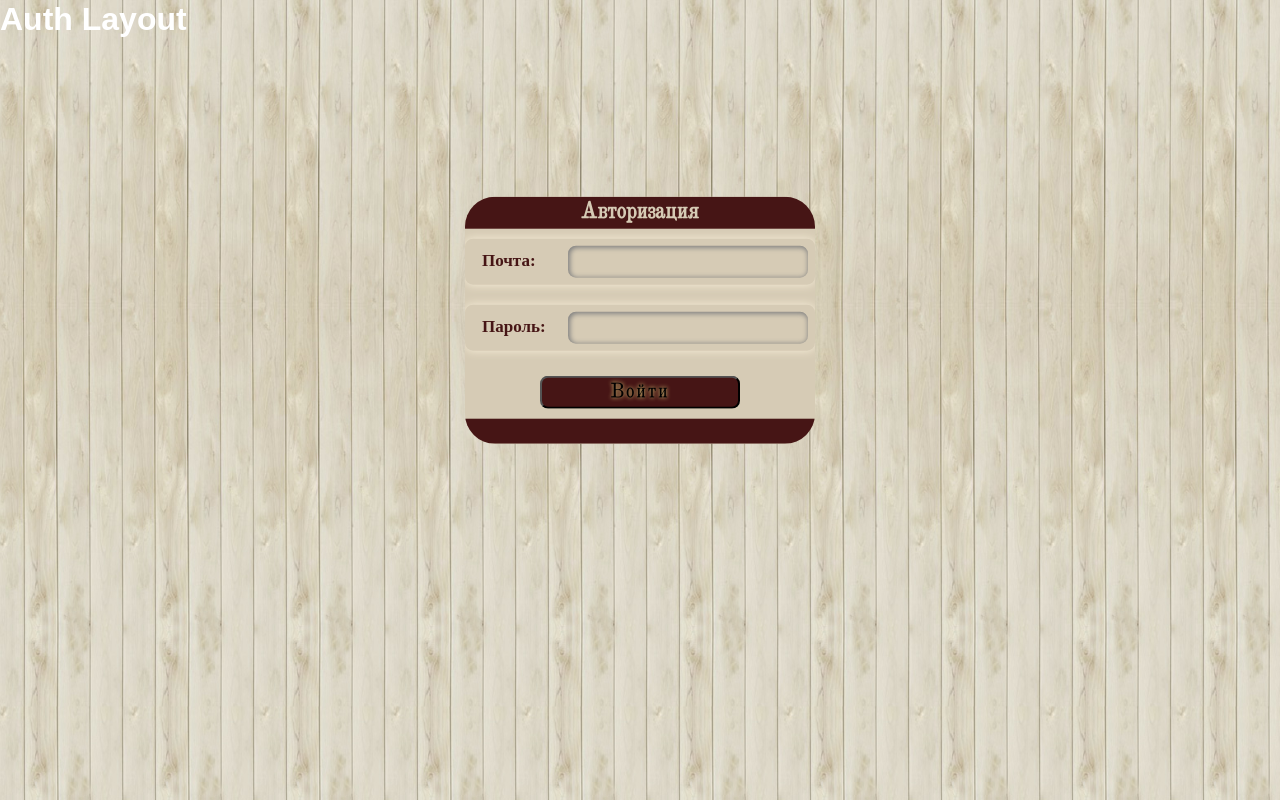
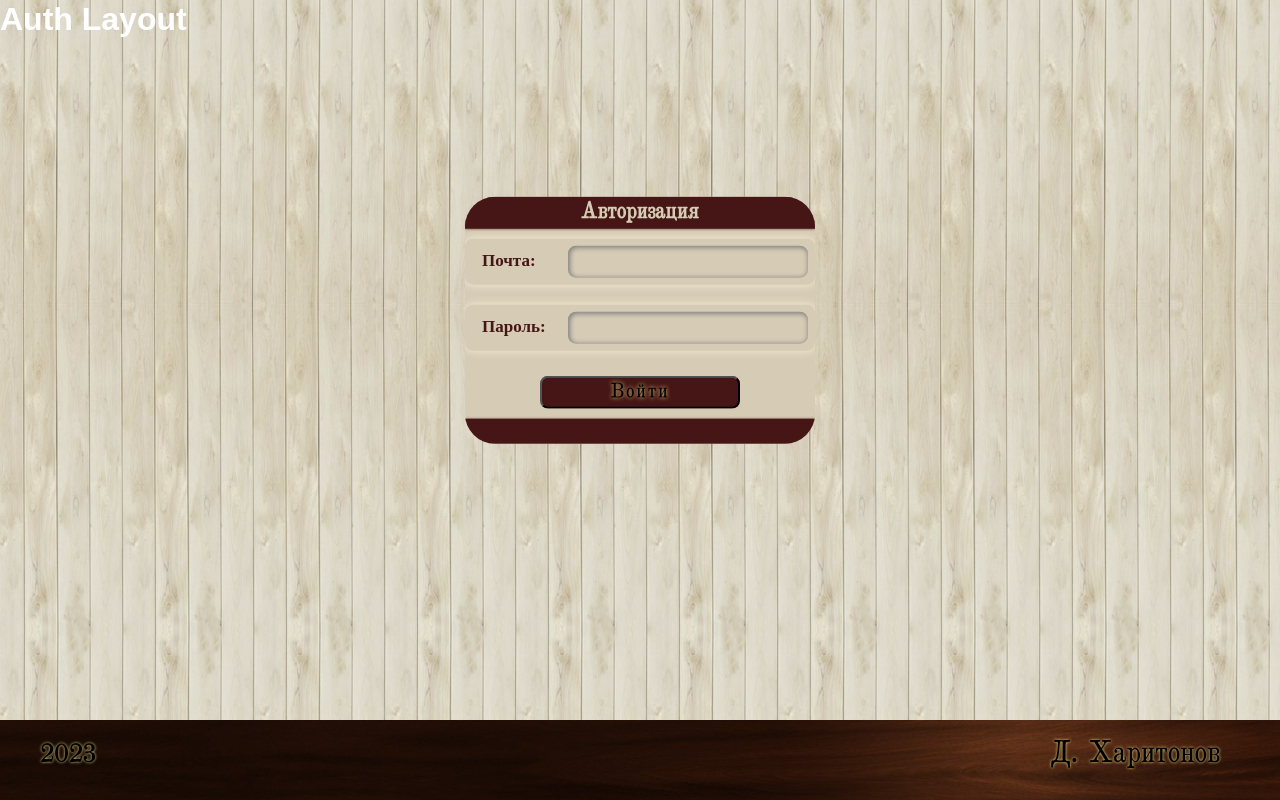
Before and after one commit to dimitrianderi/my-library, a Vue app: page /auth in a window 1280 px wide. Built offline with nearby package versions, Linux system fonts and the light colour scheme; a web font is replaced by a local one.

Commit message:
feat: add main components

```diff
--- a/src/App.vue
+++ b/src/App.vue
@@ -1,15 +1,17 @@
 <template>
   <component :is="layout + '-layout'" v-if="layout"></component>
+  <the-footer></the-footer>
 </template>
 
 <script>
 import { computed } from 'vue'
 import { useRoute } from 'vue-router'
-import AuthLayout from './layouts/AuthLayout.vue'
-import MainLayout from './layouts/MainLayout.vue'
+import AuthLayout from '@/layouts/AuthLayout.vue'
+import MainLayout from '@/layouts/MainLayout.vue'
+import TheFooter from '@/components/ui/TheFooter.vue'
 
 export default {
-  components: { AuthLayout, MainLayout },
+  components: { AuthLayout, MainLayout, TheFooter },
   setup() {
     const route = useRoute()
 
--- /dev/null
+++ b/src/components/ui/TheFooter.vue
@@ -0,0 +1,19 @@
+<template>
+  <footer class="footer">
+    <div class="container">
+      <span class="footer__text">2023</span>
+      <a
+        class="footer__text github"
+        href="https://github.com/dimitrianderi"
+        target="_blank"
+        >Д. Харитонов</a
+      >
+    </div>
+  </footer>
+</template>
+
+<script>
+export default {}
+</script>
+
+<style></style>
--- /dev/null
+++ b/src/components/ui/TheHeader.vue
@@ -0,0 +1,21 @@
+<template>
+  <header>
+    <h1>Моя библиотека</h1>
+    <div class="header"></div>
+  </header>
+  <h2 class="title">Выйти</h2>
+</template>
+
+<script>
+export default {}
+</script>
+
+<style lang="scss" scoped>
+@import '@/styles/index.scss';
+  .title {
+    width: 90%;
+    margin: 0 auto;
+    border-radius: 15px 15px 0 0;
+    text-align: end;
+  }
+</style>
--- /dev/null
+++ b/src/components/ui/TheMain.vue
@@ -0,0 +1,21 @@
+<template>
+  <h2 class="title">Список ваших книг</h2>
+  <main class="main">
+    <div class="main__books">
+      <span id="error">Тут пусто</span>
+      <div class="main__container"></div>
+    </div>
+  </main>
+</template>
+
+<script>
+export default {}
+</script>
+
+<style lang="scss" scoped>
+.title {
+  width: 90%;
+  margin: 0 auto;
+  text-align: start;
+}
+</style>
--- a/src/layouts/MainLayout.vue
+++ b/src/layouts/MainLayout.vue
@@ -1,10 +1,13 @@
 <template>
-  <h1>Main Layout</h1>
+  <the-header></the-header>
   <router-view></router-view>
 </template>
 
 <script>
-export default {}
+import TheHeader from '@/components/ui/TheHeader.vue'
+export default {
+  components: { TheHeader },
+}
 </script>
 
 <style></style>
--- a/src/styles/common/settings.scss
+++ b/src/styles/common/settings.scss
@@ -10,6 +10,9 @@ $white: #fff;
 $scarlet: #f19ea3;
 
 $main-background: '@/assets/img/background.jpg';
+$flower-left: '@/assets/img/flower-left.png';
+$flower-right: '@/assets/img/flower-right.png';
+$bas-relief: '@/assets/img/basrelief.jpg';
 
 @mixin btn($width: 200px, $radius: 8px, $size: 16px, $shadow-width: 0) {
   width: $width;
@@ -53,11 +56,7 @@ $main-background: '@/assets/img/background.jpg';
   text-align: center;
   background-color: $brown;
   padding: 5px 10px;
-
-  &:last-of-type {
-    align-self: flex-end;
-    height: 25px;
-  }
+  box-shadow: 0 0 3px $brown;
 }
 
 @mixin form-control() {
--- a/src/styles/index.scss
+++ b/src/styles/index.scss
@@ -3,6 +3,9 @@
 @import '@/styles/common/default.scss';
 @import '@/styles/ui/auth.scss';
 @import '@/styles/ui/scroll.scss';
+@import '@/styles/ui/header.scss';
+@import '@/styles/ui/main.scss';
+@import '@/styles/ui/footer.scss';
 
 body {
   color: $white;
--- /dev/null
+++ b/src/styles/ui/footer.scss
@@ -0,0 +1,50 @@
+.footer {
+  margin-top: 15px;
+  width: 100%;
+  height: 80px;
+  background: #dfd8c8cc;
+  display: flex;
+  padding: 0;
+  z-index: +100;
+  overflow: hidden;
+  font-family: 'Blokgauz';
+  font-style: italic;
+  background-image: url($bas-relief);
+  background: linear-gradient(to top, transparent 95%);
+  position: fixed;
+  bottom: 0;
+}
+
+@media (max-width: 500px) {
+  .footer {
+    height: 150px;
+    padding-bottom: 20px;
+  }
+}
+
+/* ============================== TEXT ==================================== */
+
+.footer__text {
+  font-family: 'Blokgauz';
+  font-size: 24px;
+  font-weight: 400;
+  font-style: normal;
+  line-height: 2;
+  color: $dark;
+  text-shadow: 0 0 3px $gold;
+  margin-right: 20px;
+  transition: all 0.5s ease;
+}
+
+.github:hover,
+.github:focus {
+  color: $gold;
+  text-shadow: 0 0 10px $white;
+  cursor: pointer;
+}
+
+/* ============================= LOGO ======================================= */
+
+.footer__logo {
+  height: 50px;
+}
--- /dev/null
+++ b/src/styles/ui/header.scss
@@ -0,0 +1,42 @@
+header {
+  padding: 20px 0;
+  background-image: url($bas-relief);
+  background-size: 220%;
+  top: 0;
+  background-color: $brown;
+  width: 80%;
+  z-index: 0;
+  margin: 0 auto;
+  position: relative;
+  font-family: 'Blokgauz';
+
+  &::before,
+  &::after {
+    content: '';
+    position: absolute;
+    top: 0;
+    background-position: bottom;
+    background-size: 100%;
+    object-fit: cover;
+    height: 100%;
+    width: 95px;
+  }
+
+  &::before {
+    left: 0;
+    background-image: url($flower-left);
+  }
+
+  &::after {
+    right: 0;
+    background-image: url($flower-right);
+  }
+
+  h1 {
+    font-size: 40px;
+    font-weight: 800;
+    color: $dark;
+    text-align: center;
+    text-shadow: 0 0 5px $gold;
+  }
+}
--- /dev/null
+++ b/src/styles/ui/main.scss
@@ -0,0 +1,44 @@
+.main {
+  width: 90%;
+  margin: 0 auto;
+  flex-grow: 1;
+  background-color: $cream;
+  box-shadow: 0 0 3px $brown;
+  border-bottom-left-radius: 15px;
+  border-bottom-right-radius: 15px;
+  display: flex;
+  justify-content: center;
+  align-items: center;
+
+  &__books {
+    width: 100%;
+    padding: 20px;
+    display: flex;
+    flex-direction: column;
+    justify-content: center;
+  }
+
+  &__container {
+    max-width: 100%;
+    display: grid;
+    grid-template-columns: repeat(auto-fill, minmax(400px, 1fr));
+    gap: 3rem;
+    justify-content: center;
+  }
+}
+
+#error {
+  width: 100%;
+  text-align: center;
+  font-family: 'Blokgauz';
+  font-weight: 700;
+  color: $brown;
+  height: 0;
+  display: flex;
+  align-self: center;
+  justify-self: center;
+  justify-content: center;
+  align-items: center;
+  font-size: 36px;
+  height: 100px;
+}
--- a/src/views/Auth.vue
+++ b/src/views/Auth.vue
@@ -51,6 +51,13 @@ export default {
 <style lang="scss" scoped>
 @import '@/styles/index.scss';
 
+.title {
+  &:last-of-type {
+    align-self: flex-end;
+    height: 25px;
+  }
+}
+
 .form-control {
   &:first-of-type {
     margin-top: 10px;
--- a/src/views/Library.vue
+++ b/src/views/Library.vue
@@ -1,13 +1,11 @@
 <template>
-  <h1>Library</h1>
+  <the-main></the-main>
 </template>
 
 <script>
+import TheMain from '../components/ui/TheMain.vue'
 export default {
-
-}
+  components: { TheMain },}
 </script>
 
-<style>
-
-</style>
+<style></style>
```
